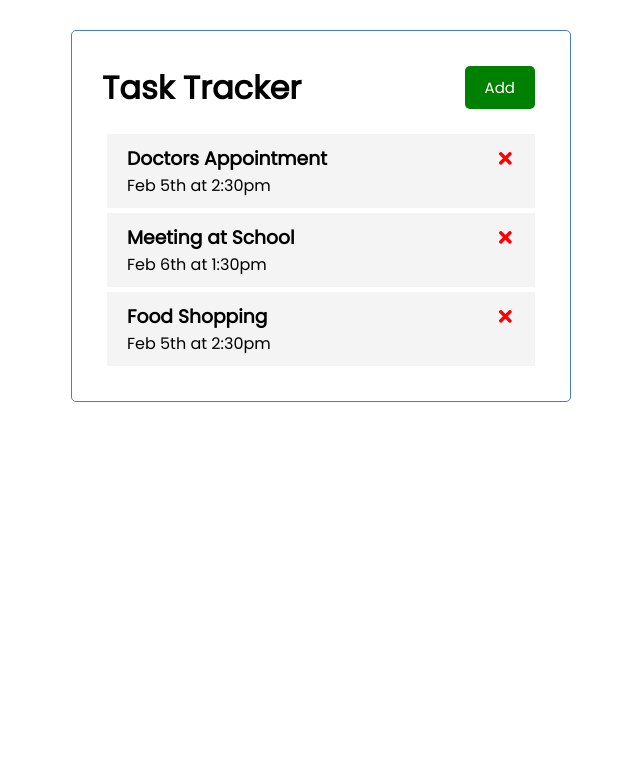
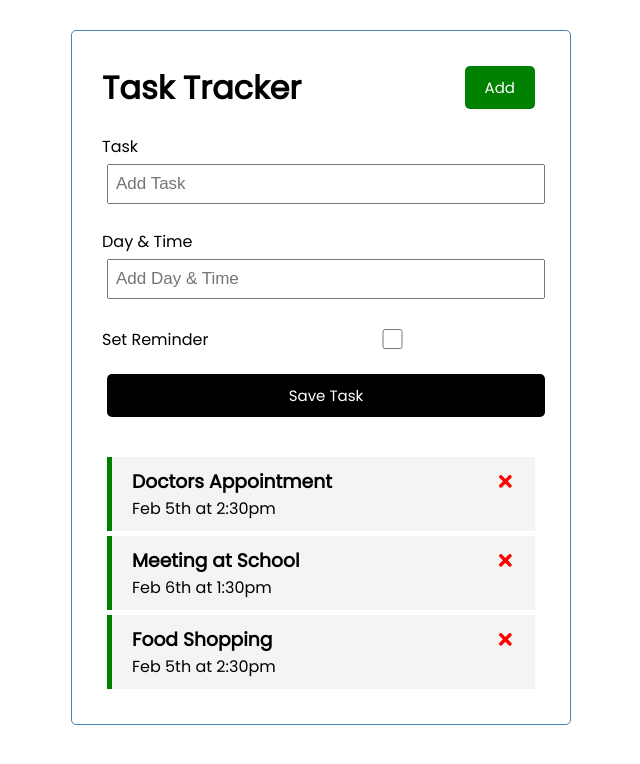
Before and after one commit to giriraj-pottekkad/react-app, a React (Create React App) app: page / in a window 1280 px wide. Shown: the top 764 px of the page, without its empty margins (319-959 px from the left). Built offline with nearby package versions, Linux system fonts and the light colour scheme.

Commit message:
Add tasks implemented

```diff
--- a/src/App.js
+++ b/src/App.js
@@ -1,4 +1,5 @@
 import { useState } from "react";
+import AddTask from "./components/AddTask";
 import { Header } from "./components/Header";
 import Tasks from "./components/Tasks";
 
@@ -25,6 +26,13 @@
     }
   ])
 
+  //Add Task
+  const addTask = (task) => {
+    const id = Math.floor(Math.random() * 1000) + 1
+    const newTask = { id, ...task }
+    setTasks([...tasks, newTask])
+  }
+
   //Delete Task
   const deleteTask = (id) => {
     setTasks(tasks.filter((task) => task.id !== id))
@@ -38,7 +46,8 @@
   return (
     <div className="container">
       <Header />
-      {tasks.length > 0 ? <Tasks tasks={tasks} onDelete={deleteTask} onToggle={toggleReminder} /> : "No Tasks to Show"}
+      <AddTask onAdd={addTask} />
+      {tasks.length > 0 ? <Tasks tasks={tasks} onDelete={deleteTask} onToggle={toggleReminder} onAdd={addTask} /> : "No Tasks to Show"}
     </div>
   );
 }
--- /dev/null
+++ b/src/components/AddTask.js
@@ -0,0 +1,37 @@
+import { useState } from "react"
+
+const AddTask = ({ onAdd }) => {
+    const [text, setText] = useState('')
+    const [day, setDay] = useState('')
+    const [reminder, setReminder] = useState(false)
+    const onSubmit = (e) => {
+        e.preventDefault()
+        if (!text) {
+            alert("Please add task")
+            return
+        }
+        onAdd({text, day, reminder})
+        setText('')
+        setDay('')
+        setReminder(false)
+    }
+    return (
+        <form className="add-form" onSubmit={onSubmit}>
+            <div className="form-control">
+                <label>Task</label>
+                <input type="text" placeholder="Add Task" value={text} onChange={(e) => setText(e.target.value)} />
+            </div>
+            <div className="form-control">
+                <label>Day & Time</label>
+                <input type="text" placeholder="Add Day & Time" value={day} onChange={(e) => setDay(e.target.value)} />
+            </div>
+            <div className="form-control form-control-check">
+                <label>Set Reminder</label>
+                <input type="checkbox" value={reminder} checked={reminder} onChange={(e) => setReminder(e.currentTarget.checked)} />
+            </div>
+            <input type="submit" value="Save Task" className="btn btn-block" />
+        </form>
+    )
+}
+
+export default AddTask
--- a/src/components/Task.js
+++ b/src/components/Task.js
@@ -3,7 +3,7 @@
 
 const Task = ({ task, onDelete, onToggle }) => {
     return (
-        <div className='task' onDoubleClick={() => onToggle(task.id)}>
+        <div className={`task ${task.reminder ? 'reminder-set' : 'reminder-unset'}`} onDoubleClick={() => onToggle(task.id)}>
             <h3>{task.text} <FaTimes style={{ color: 'red', cursor: 'pointern' }} onClick={() => onDelete(task.id)} /></h3>
             <p>{task.day}</p>
         </div>
--- a/src/index.css
+++ b/src/index.css
@@ -62,8 +62,12 @@
   cursor: pointer;
 }
 
-.task.reminder {
+.task.reminder-set {
   border-left: 5px solid green;
+}
+
+.task.reminder-unset {
+  border-left: 5px solid red;
 }
 
 .task h3 {
```
